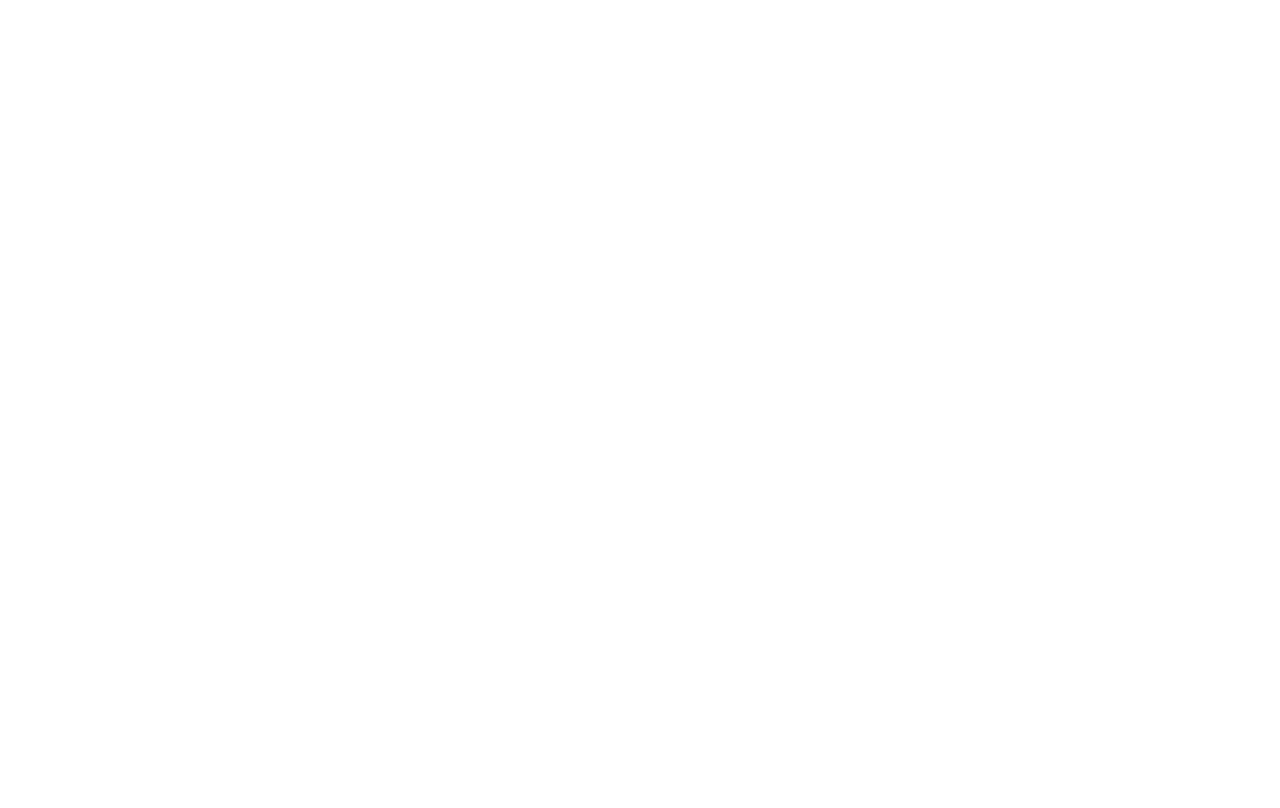
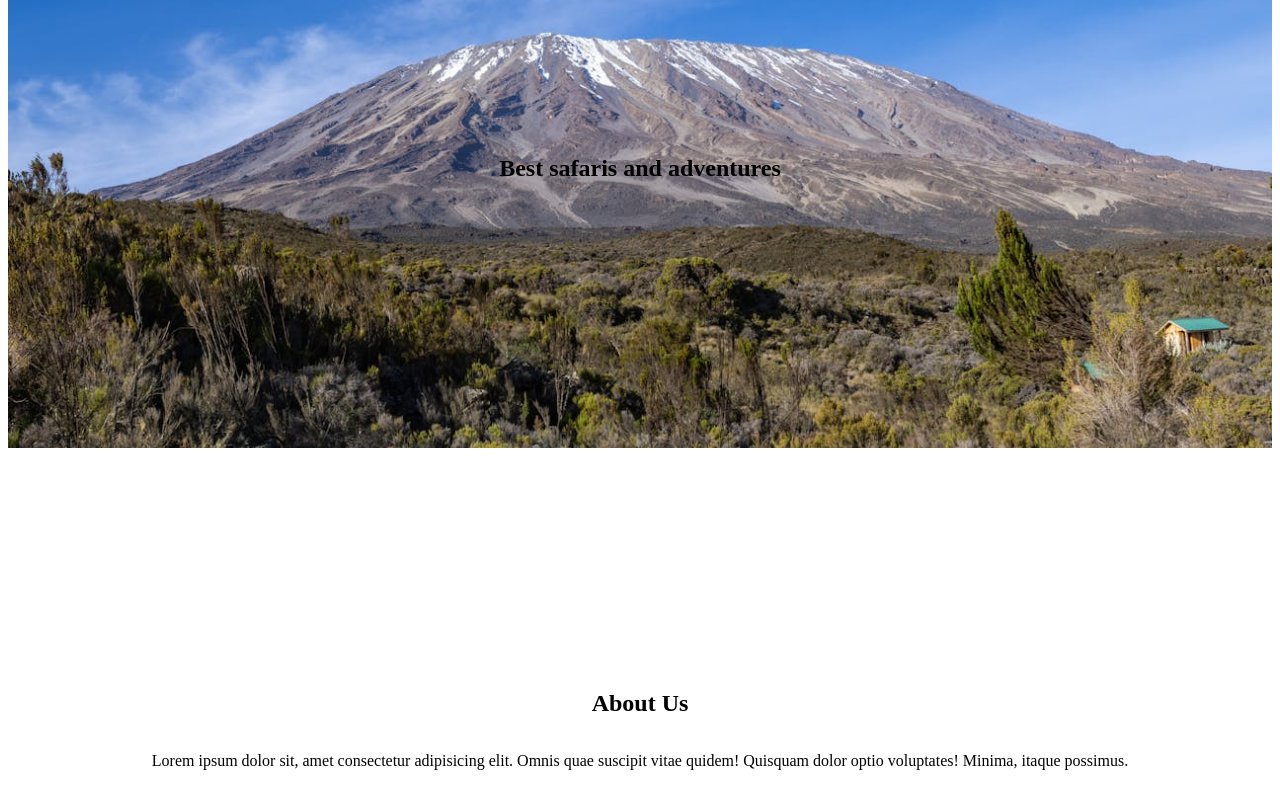
Before and after one commit to Sennyruth/Zaph_Tours, a React (Vite) app: page / in a window 1280 px wide. Shown: the part 240-1048 px from the top of the page. Before the commit the page ends 800 px from the top, so only its background shows below. Built offline with nearby package versions, Linux system fonts and the light colour scheme; a web font is replaced by a local one.

Commit message:
created the about section

```diff
--- a/src/Components/Header/Header.css
+++ b/src/Components/Header/Header.css
@@ -5,7 +5,7 @@
     justify-content:space-between;
     align-items: center;
     height: 15vh;
-    background-color: aquamarine;
+    background-color:#b7c064;
 }
 .logo{
     font-family: "Dancing Script", cursive;
@@ -26,4 +26,5 @@
     text-transform: capitalize;
     font-size: 30px;
     font-family: "Roboto", sans-serif;
+    color:black;
 }
--- a/src/Pages/Home/About.jsx
+++ b/src/Pages/Home/About.jsx
@@ -0,0 +1,18 @@
+
+// import zaph5Img from "../../assets/zaph5.jpg";
+const About = () => {
+  return (
+    <section className="about-section">
+        <h2>About Us</h2>
+      <div className="about-content">
+      {/* <img src={zaph5Img} alt="Ruths image" /> */}
+        <p>
+          Lorem ipsum dolor sit, amet consectetur adipisicing elit. Omnis quae
+          suscipit vitae quidem! Quisquam dolor optio voluptates! Minima, itaque
+          possimus.
+        </p>
+      </div>
+    </section>
+  );
+};
+export default About;
--- a/src/Pages/Home/Hero.jsx
+++ b/src/Pages/Home/Hero.jsx
@@ -1,13 +1,14 @@
 import "./Home.css";
 const Hero = () => {
+    return(
   <section className="Hero-section">
     <div className="hero-image"></div>
     <div className="hero-content">
       <h2>
-        Lorem ipsum dolor sit amet consectetur adipisicing elit. Accusamus,
-        doloremque.
+      Best safaris and adventures
       </h2>
     </div>
-  </section>;
+  </section>
+  );
 };
 export default Hero;
--- a/src/Pages/Home/Home.css
+++ b/src/Pages/Home/Home.css
@@ -0,0 +1,17 @@
+.Hero-section{
+    background-image: url("../../assets/zaph6.jpg");
+    background-position: center;
+    background-repeat: no-repeat;
+    background-size: cover;
+    height: 70vh;
+    display: flex;
+    justify-content: center;
+    align-items: center;
+}
+.about-section{
+    display: flex;
+    flex-direction: column;
+    justify-content: center;
+    align-items: center;
+    height: 70vh;
+}
--- a/src/Pages/Home/Home.jsx
+++ b/src/Pages/Home/Home.jsx
@@ -1,8 +1,10 @@
 import Hero from "./Hero.jsx";
+import About from "./About.jsx"
 const Home = () => {
   return (
     <>
       <Hero />
+      <About/>
     </>
   );
 };
```
